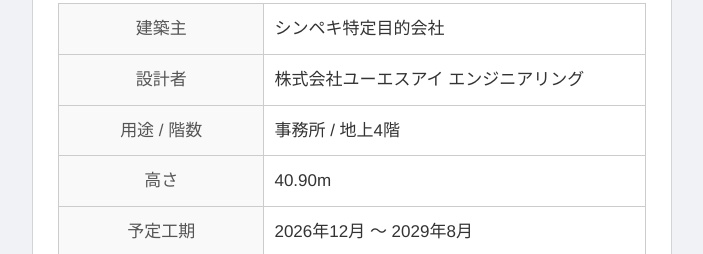
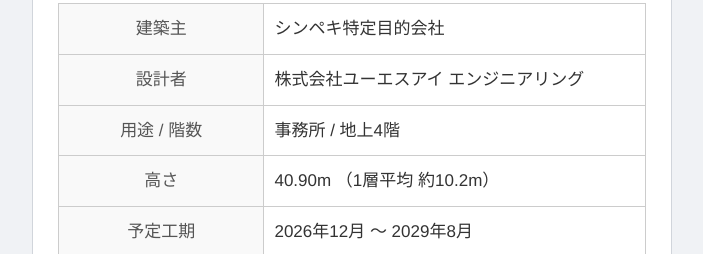
Before and after one commit to sakaecho-project/sakaecho-project.github.io, a plain HTML site: page ajufdsuaiuuicnio1198.html in a window 1280 px wide. Shown: the part 2718-2972 px from the top of the page, without its empty margins (288-991 px from the left). Drawn offline with Linux system fonts and the light colour scheme.

Commit message:
Update ajufdsuaiuuicnio1198.html

```diff
--- a/ajufdsuaiuuicnio1198.html
+++ b/ajufdsuaiuuicnio1198.html
@@ -318,7 +318,7 @@
       </tr>
       <tr>
         <th>高さ</th>
-        <td>40.90m</td>
+        <td>40.90m （1層平均 約10.2m）</td>
       </tr>
       <tr>
         <th>予定工期</th>
```
